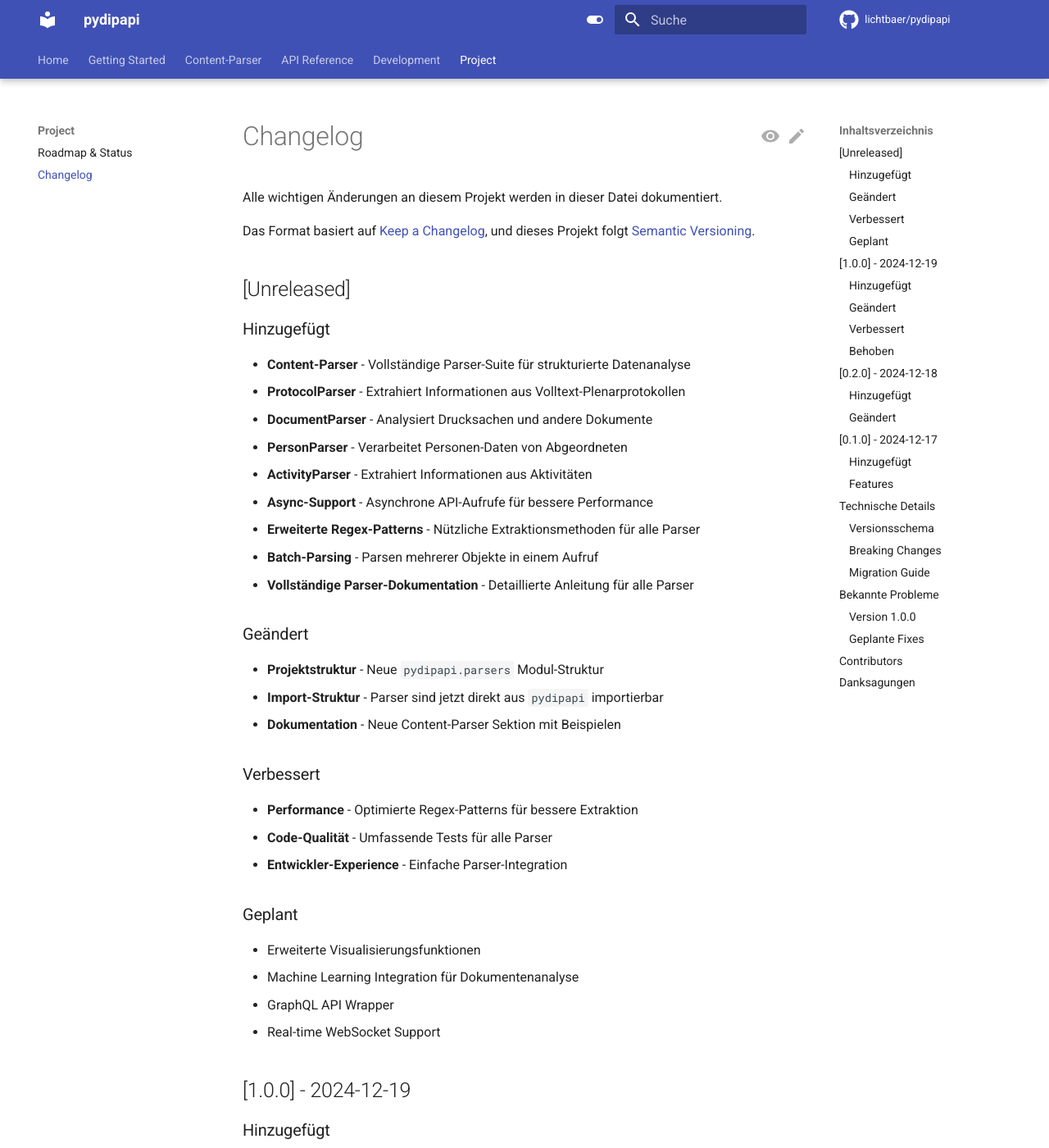
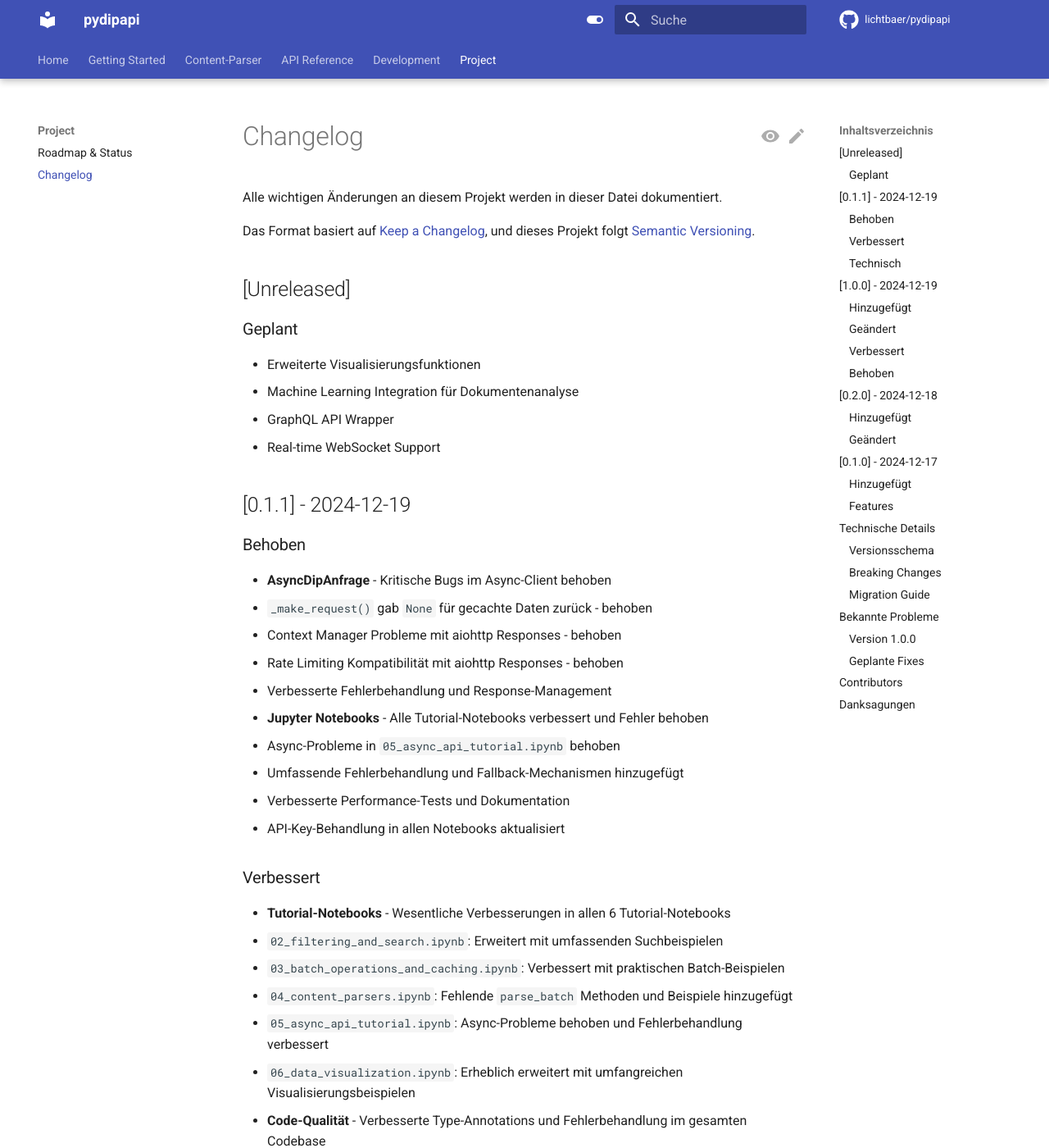
Before and after one commit to lichtbaer/pydipapi, an MkDocs documentation site: the page built from docs/changelog.md, in a window 1280 px wide and 1400 px high. Shown: the whole window at 82% size. Built offline with MkDocs 1.6.1 and Material for MkDocs 9.7.7, drawn with Linux system fonts in a browser that asks for light colours; comment, search, counter and statistics services are not loaded; the version menu is left out; some of the changed text lies outside the part shown.

Commit message:
Release 0.1.1: Async-Client Fixes und Notebook-Verbesserungen
- AsyncDipAnfrage: Kritische Bugs im Async-Client behoben
  * _make_request() gab None für gecachte Daten zurück - behoben
  * Context Manager Probleme mit aiohttp Responses - behoben
  * Rate Limiting Kompatibilität mit aiohttp - behoben
  * Verbesserte Fehlerbehandlung und Response-Management

- Jupyter Notebooks: Alle Tutorial-Notebooks verbessert
  * 05_async_api_tutorial.ipynb: Async-Probleme behoben
  * Umfassende Fehlerbehandlung und Fallback-Mechanismen
  * API-Key-Behandlung in allen Notebooks aktualisiert
  * Performance-Tests und Dokumentation verbessert

- Dokumentation: Changelog und Version auf 0.1.1 aktualisiert
- Package: Neue Distribution mit allen Fixes erstellt
- Code Quality: Ruff-Linting-Fehler und Pre-Commit-Config behoben

```diff
--- a/.pre-commit-config.yaml
+++ b/.pre-commit-config.yaml
@@ -3,7 +3,6 @@ repos:
     rev: v0.4.4
     hooks:
       - id: ruff
-        args: ["check", "."]
   - repo: https://github.com/PyCQA/bandit
     rev: 1.7.8
     hooks:
--- a/docs/changelog.md
+++ b/docs/changelog.md
@@ -7,32 +7,41 @@ und dieses Projekt folgt [Semantic Versioning](https://semver.org/spec/v2.0.0.ht
 
 ## [Unreleased]
 
-### Hinzugefügt
-- **Content-Parser** - Vollständige Parser-Suite für strukturierte Datenanalyse
-  - **ProtocolParser** - Extrahiert Informationen aus Volltext-Plenarprotokollen
-  - **DocumentParser** - Analysiert Drucksachen und andere Dokumente
-  - **PersonParser** - Verarbeitet Personen-Daten von Abgeordneten
-  - **ActivityParser** - Extrahiert Informationen aus Aktivitäten
-- **Async-Support** - Asynchrone API-Aufrufe für bessere Performance
-- **Erweiterte Regex-Patterns** - Nützliche Extraktionsmethoden für alle Parser
-- **Batch-Parsing** - Parsen mehrerer Objekte in einem Aufruf
-- **Vollständige Parser-Dokumentation** - Detaillierte Anleitung für alle Parser
-
-### Geändert
-- **Projektstruktur** - Neue `pydipapi.parsers` Modul-Struktur
-- **Import-Struktur** - Parser sind jetzt direkt aus `pydipapi` importierbar
-- **Dokumentation** - Neue Content-Parser Sektion mit Beispielen
-
-### Verbessert
-- **Performance** - Optimierte Regex-Patterns für bessere Extraktion
-- **Code-Qualität** - Umfassende Tests für alle Parser
-- **Entwickler-Experience** - Einfache Parser-Integration
-
 ### Geplant
 - Erweiterte Visualisierungsfunktionen
 - Machine Learning Integration für Dokumentenanalyse
 - GraphQL API Wrapper
 - Real-time WebSocket Support
+
+## [0.1.1] - 2024-12-19
+
+### Behoben
+- **AsyncDipAnfrage** - Kritische Bugs im Async-Client behoben
+  - `_make_request()` gab `None` für gecachte Daten zurück - behoben
+  - Context Manager Probleme mit aiohttp Responses - behoben
+  - Rate Limiting Kompatibilität mit aiohttp Responses - behoben
+  - Verbesserte Fehlerbehandlung und Response-Management
+- **Jupyter Notebooks** - Alle Tutorial-Notebooks verbessert und Fehler behoben
+  - Async-Probleme in `05_async_api_tutorial.ipynb` behoben
+  - Umfassende Fehlerbehandlung und Fallback-Mechanismen hinzugefügt
+  - Verbesserte Performance-Tests und Dokumentation
+  - API-Key-Behandlung in allen Notebooks aktualisiert
+
+### Verbessert
+- **Tutorial-Notebooks** - Wesentliche Verbesserungen in allen 6 Tutorial-Notebooks
+  - `02_filtering_and_search.ipynb`: Erweitert mit umfassenden Suchbeispielen
+  - `03_batch_operations_and_caching.ipynb`: Verbessert mit praktischen Batch-Beispielen
+  - `04_content_parsers.ipynb`: Fehlende `parse_batch` Methoden und Beispiele hinzugefügt
+  - `05_async_api_tutorial.ipynb`: Async-Probleme behoben und Fehlerbehandlung verbessert
+  - `06_data_visualization.ipynb`: Erheblich erweitert mit umfangreichen Visualisierungsbeispielen
+- **Code-Qualität** - Verbesserte Type-Annotations und Fehlerbehandlung im gesamten Codebase
+- **Dokumentation** - Alle Beispiele und Dokumentation aktualisiert um Bug-Fixes zu reflektieren
+
+### Technisch
+- MockResponse-Implementierung für ordnungsgemäße Async-Response-Behandlung repariert
+- Verbesserte Verbindungsverwaltung mit ordnungsgemäßen `await response.release()` Aufrufen
+- Vereinfachte Rate-Limiting-Logik für bessere aiohttp-Kompatibilität
+- Verbesserte Type-Safety mit `Optional[Any]` Return-Types
 
 ## [1.0.0] - 2024-12-19
 
--- a/pydipapi/__init__.py
+++ b/pydipapi/__init__.py
@@ -18,7 +18,7 @@ from .parsers import (
     ProtocolParser,
 )
 
-__version__ = "0.3.0"
+__version__ = "0.1.1"
 __author__ = "Your Name"
 __email__ = "your.email@example.com"
 
--- a/pyproject.toml
+++ b/pyproject.toml
@@ -4,7 +4,7 @@ build-backend = "setuptools.build_meta"
 
 [project]
 name = "pydipapi"
-version = "0.1.0"
+version = "0.1.1"
 description = "Modern Python client for the German Bundestag API with batch operations, caching, and performance optimization"
 readme = "README.md"
 license = "MIT"
```
Also changed, not shown: CHANGELOG.md (+30 -0 lines), 1 other file.
